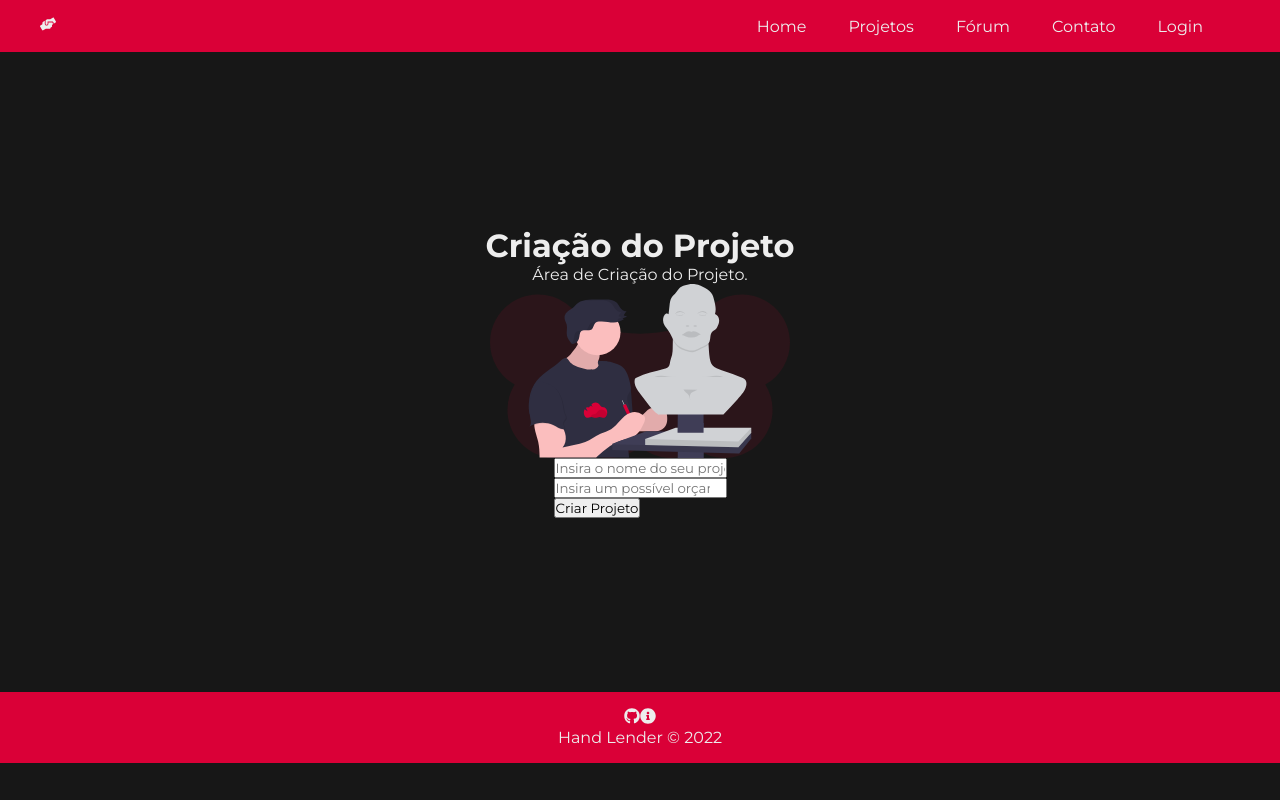
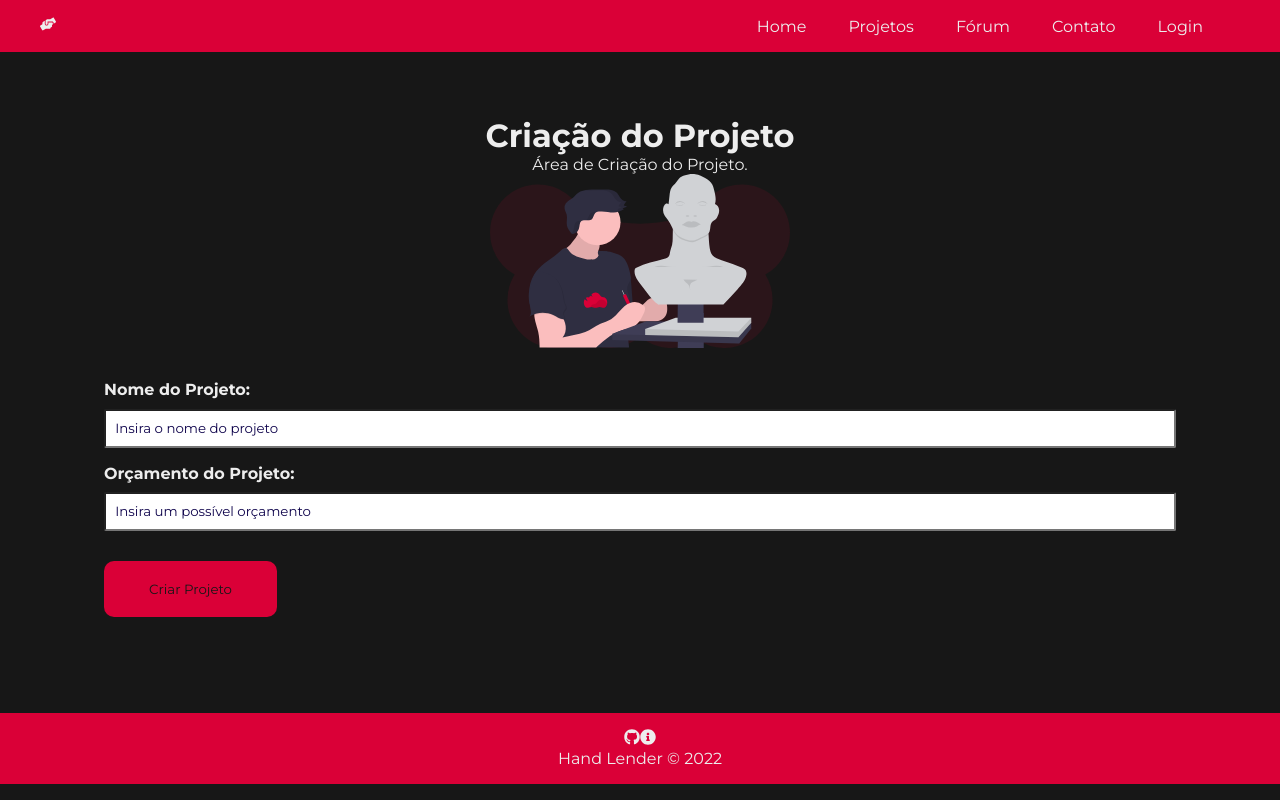
Before and after one commit to LucaBobbioDev/hand-lender, a React (Create React App) app: page /Create in a window 1280 px wide. Built offline with nearby package versions, Linux system fonts and the light colour scheme.

Commit message:
Componentização e estilização
Componentização e estilização do ProjectForm

```diff
--- /dev/null
+++ b/src/components/form/Input.js
@@ -0,0 +1,17 @@
+import styles from './Input.module.css'
+
+export default function Input ({type, text, name, placeholder, handleOnChange, value}){
+    return(
+        <div className={styles.form_control}>
+            <label className={styles.form_label} htmlFor={name}>{text}:</label>
+            <input className={styles.form_input}
+            type={type}
+            name={name}
+            id={name}
+            placeholder={placeholder}
+            onChange={handleOnChange}
+            value={value}
+            />
+        </div>
+    )
+}
--- /dev/null
+++ b/src/components/form/Input.module.css
@@ -0,0 +1,19 @@
+.form_control{
+    display: flex;
+    flex-direction: column;
+    margin-bottom: 1em;
+}
+
+.form_label{
+    margin-bottom: .6em;
+    font-weight: bold;
+}
+
+.form_input{
+    padding: .7em;
+    border-radius: 2px;
+}
+
+.form_input::placeholder{
+    color: #0F044C;
+}
--- /dev/null
+++ b/src/components/form/Submit.js
@@ -0,0 +1,9 @@
+import styles from './Submit.module.css'
+
+export default function Submit({text}){
+    return(
+        <>
+            <button className={styles.button}>{text}</button>
+        </>
+    )
+}
--- /dev/null
+++ b/src/components/form/Submit.module.css
@@ -0,0 +1,17 @@
+.button {
+    display: flex;
+    margin-top: 30px;
+    border-radius: 10px;
+    background-color: rgba(0, 0, 0, 0.4);;
+    border: #DA0037;
+}
+.button {
+    border-radius: 10px;
+    padding: 20px 45px;
+    text-decoration: none;
+    background-color: #DA0037;
+    color: #171717;
+}
+.button:hover{
+    color: #ededed;
+}
--- a/src/components/project/ProjectForm.js
+++ b/src/components/project/ProjectForm.js
@@ -1,17 +1,23 @@
 import styles from './ProjectForm.module.css'
+import Input from '../form/Input'
+import Submit from '../form/Submit'
 
 export default function ProjectForm (){
     return(
         <form className={styles.form}>
-            <div>
-                <input type='text' placeholder="Insira o nome do seu projeto"/>
-            </div>
-            <div>
-                <input type='number' placeholder="Insira um possível orçamento"/>
-            </div>
-            <div>
-                <input type="submit" value="Criar Projeto"/>
-            </div>
+            <Input
+                type="text"
+                text="Nome do Projeto"
+                name="Name"
+                placeholder="Insira o nome do projeto"
+            />
+            <Input
+                type="number"
+                text="Orçamento do Projeto"
+                name="Budget"
+                placeholder="Insira um possível orçamento"
+            />
+            <Submit text="Criar Projeto"/>
         </form>
     )
 }
--- a/src/components/project/ProjectForm.module.css
+++ b/src/components/project/ProjectForm.module.css
@@ -0,0 +1,4 @@
+.form{
+    width: 100%;
+    margin: 2em 0;
+}
```
Also changed, not shown: src/services/api.js (added).
